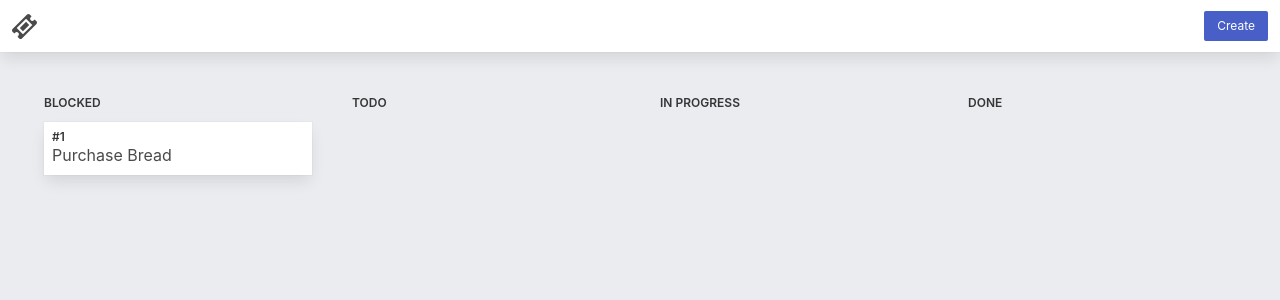
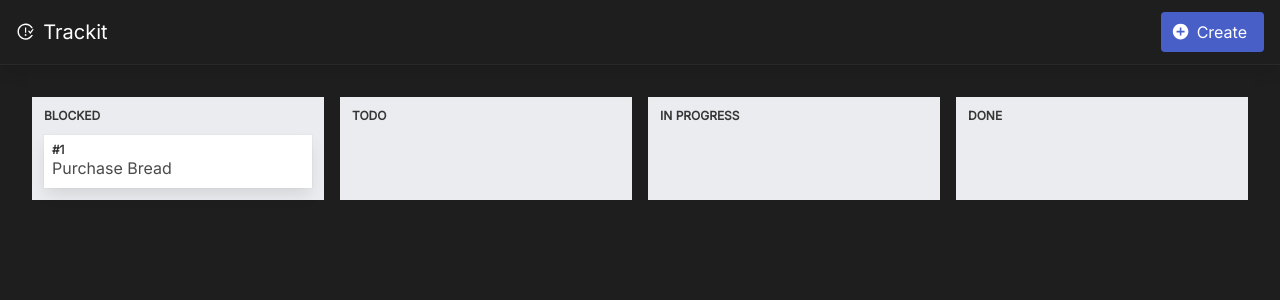
Before and after one commit to georgem00re/ticketing, a React (Vite) app in the folder react-app/: page / in a window 1280 px wide. Shown: the top 300 px of the page. Built offline with nearby package versions, Linux system fonts and the light colour scheme.

Commit message:
re-style the navigation bar

```diff
--- a/react-app/src/components/NavigationBar.tsx
+++ b/react-app/src/components/NavigationBar.tsx
@@ -1,18 +1,25 @@
 
-import { ImTicket } from "react-icons/im"
+import { AiOutlineIssuesClose } from "react-icons/ai"
+import { IoMdAddCircle } from "react-icons/io"
 
 export default function NavigationBar({ onCreateClicked }) {
 	return (
-		<nav class="navbar is-background-white p-0 box">
+		<nav class="navbar is-transparent p-1 box has-bottom-border-grey">
 			<div class="navbar-brand">
 				<div class="navbar-item">
-					<ImTicket fontSize="25px"/>
+					<AiOutlineIssuesClose fontSize="1.20rem" color="white"/>
+					<h1 class="subtitle is-5 ml-2 has-text-white">Trackit</h1>
 				</div>
 			</div>
 			<div class="navbar-menu">
 				<div class="navbar-end">
 					<div class="navbar-item">
-						<button class="button is-link is-small" onClick={() => onCreateClicked()}>Create</button>
+						<button class="button is-link has-text-white" onClick={() => onCreateClicked()}>
+						    <span class="icon is-small">
+						      <IoMdAddCircle fontSize="1.20rem" color="white"/>
+						    </span>
+						    <span>Create</span>
+						</button>
 					</div>
 				</div>
 
--- a/react-app/src/styles/main.scss
+++ b/react-app/src/styles/main.scss
@@ -1,14 +1,29 @@
 
 $box-radius: 0px;
+$family-serif: "Inter";
+$family-primary: $family-serif;
 
 @import "../node_modules/bulma/bulma.sass";
+@import url('https://fonts.googleapis.com/css?family=Inter');
 
 body {
 	min-height: 100vh;
 	padding: 0px;
-	background-color: #EBECEF;
+	background-color: #1E1E1E;
+}
+
+.is-transparent {
+	background-color: transparent;
 }
 
 .has-background-light-grey {
 	background-color: #EBECEF;
 }
+
+.has-bottom-border-grey {
+	border-bottom: 1px solid #292929;
+}
+
+.has-background-blue-grey {
+	background-color: #474a54;
+}
```
